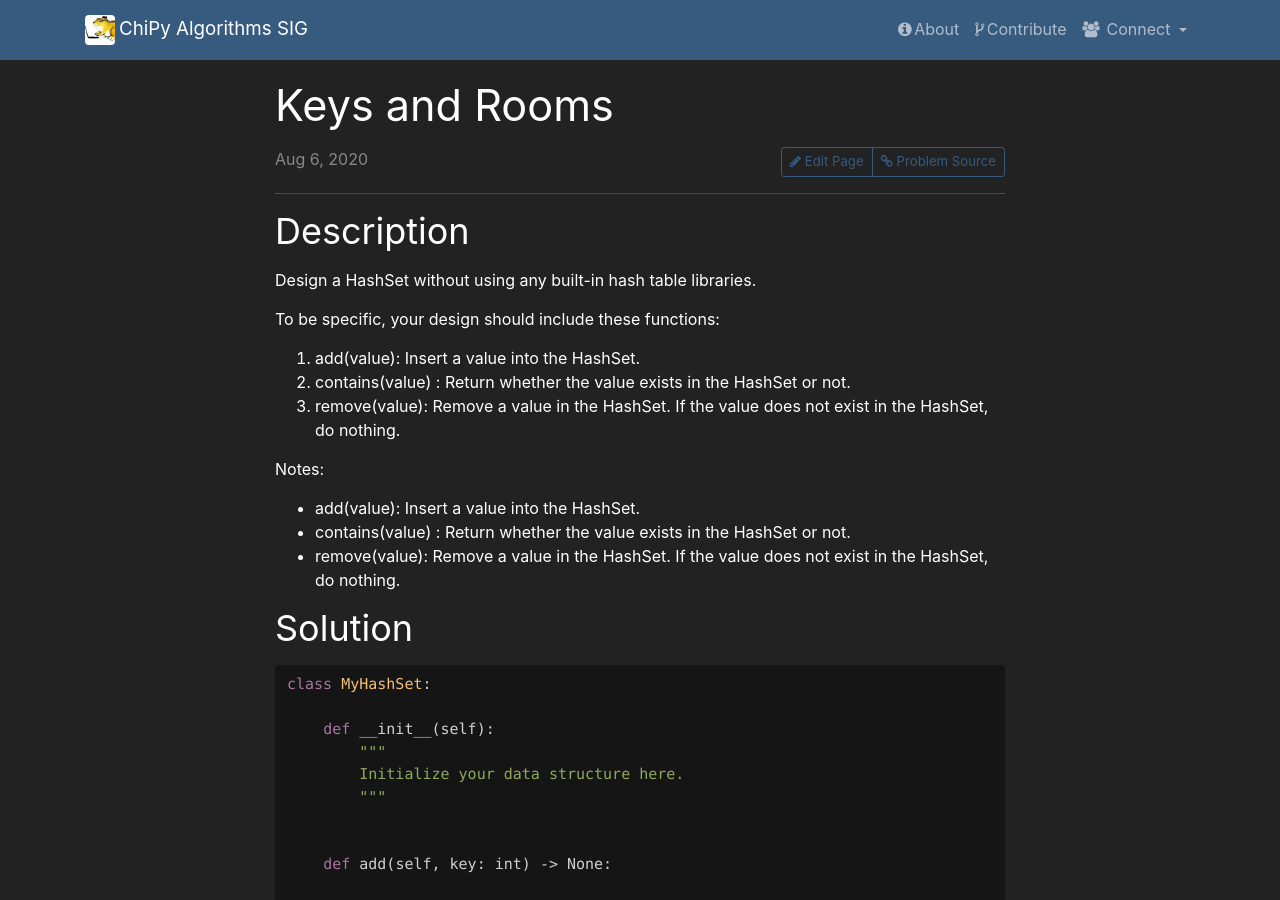
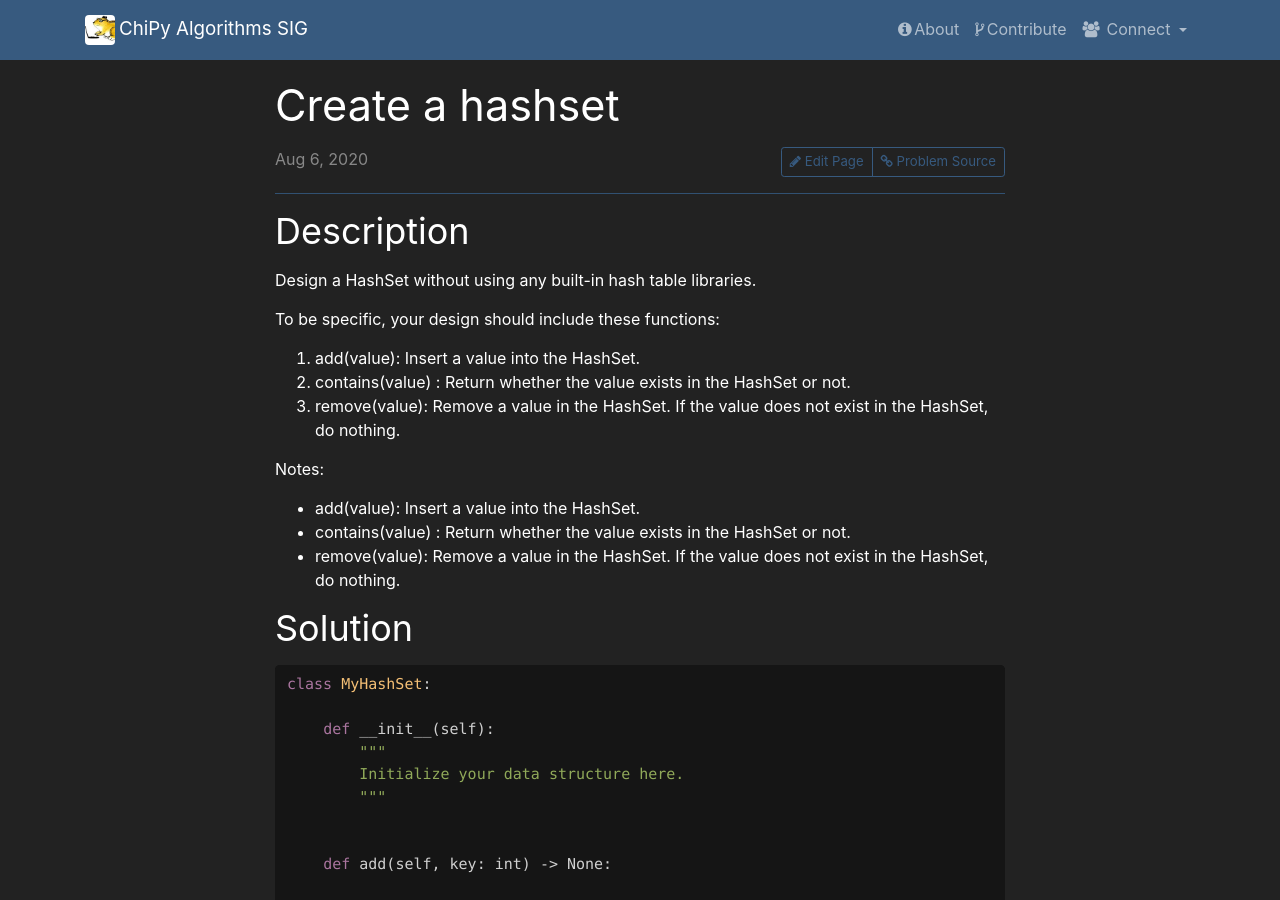
Before and after one commit to chicagopython/algosig, a Jekyll site: the page built from _posts/2020-08-06-create-hashset.md, in a window 1280 px wide and 900 px high. Built offline with Jekyll 4.4.1, drawn with Linux system fonts in a browser that asks for light colours; nearby versions of some CDN libraries; our own code applies the rules of GitHub Pages for plain Markdown files.

Commit message:
fix name

```diff
--- a/_posts/2020-08-06-create-hashset.md
+++ b/_posts/2020-08-06-create-hashset.md
@@ -1,5 +1,5 @@
 ---
-title: Keys and Rooms
+title: Create a hashset
 category: AlgoSIG 2
 link: https://leetcode.com/problems/design-hashset/
 gh_comments_issue_id: 40
```
